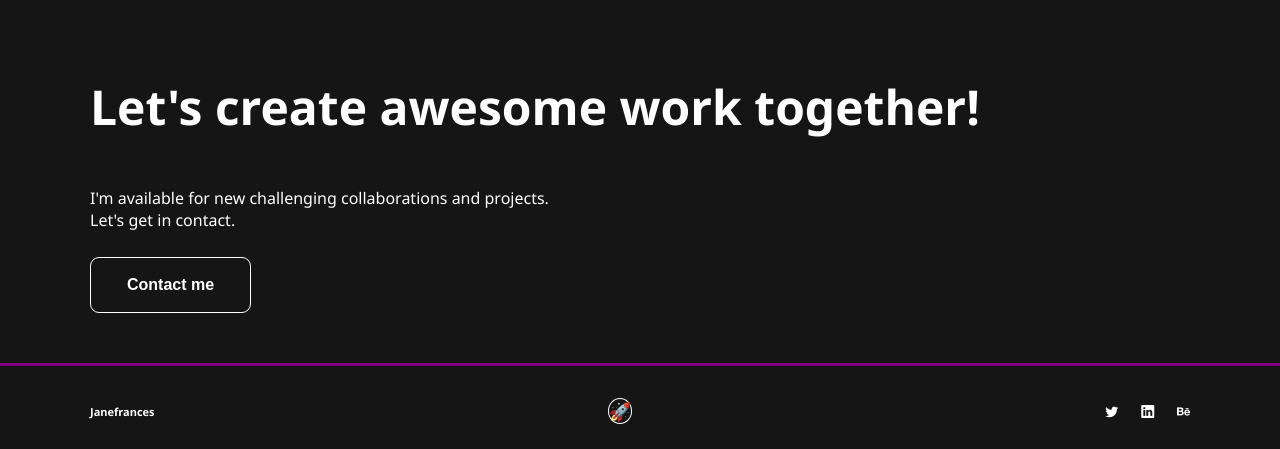
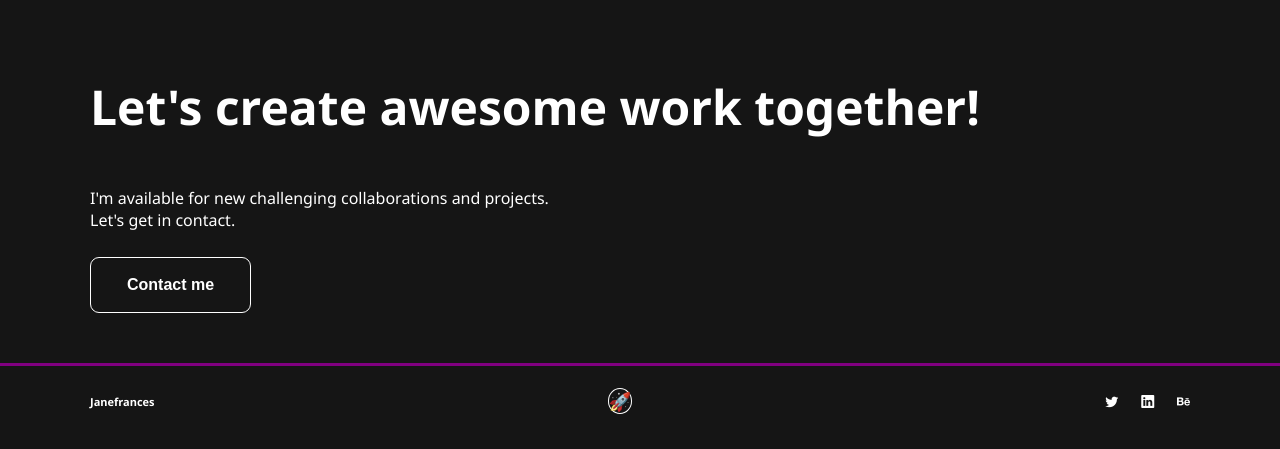
Before and after one commit to ernestharuna/jane-frances, a plain HTML site: page index.html in a window 1280 px wide. Shown: the part 2330-2779 px from the top of the page. Drawn offline with nearby package versions, Linux system fonts and the light colour scheme.

Commit message:
adjusted footer

```diff
--- a/styles.css
+++ b/styles.css
@@ -149,7 +149,7 @@ footer {
    justify-content: space-between;
    align-items: center;
    font-size: 11px;
-   padding: 15px 40px;
+   padding: 5px 40px;
    margin: 0 50px;
    color: #fff;
    font-weight: 900;
```
